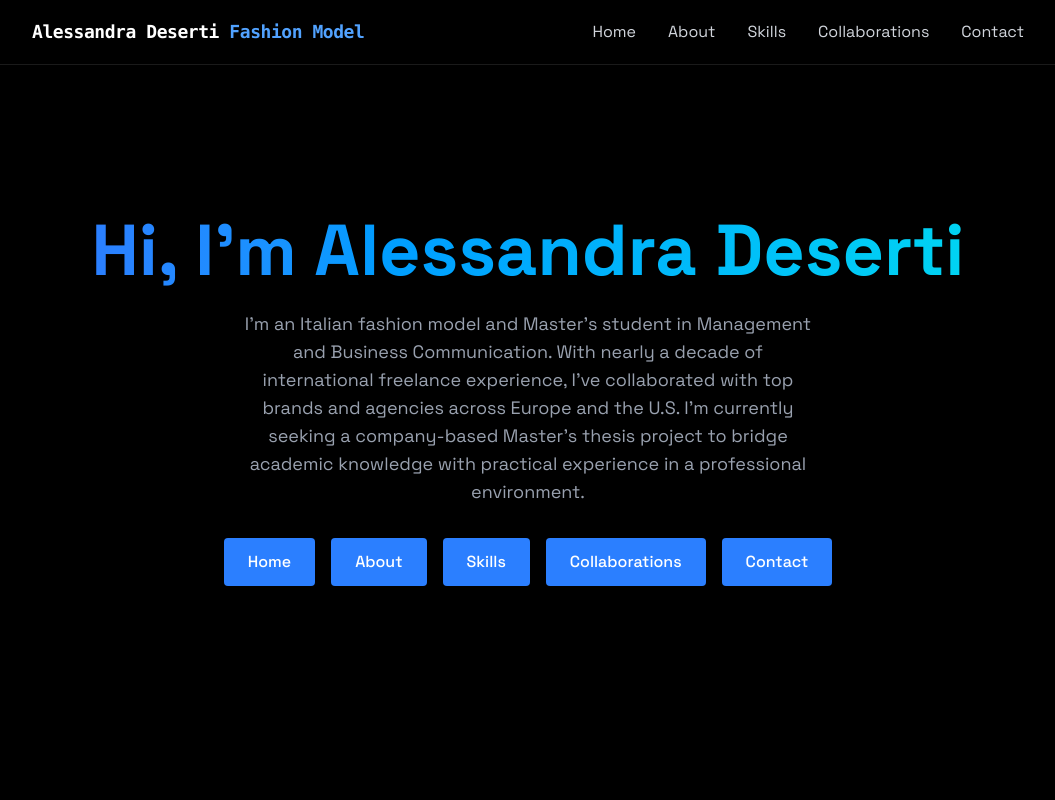
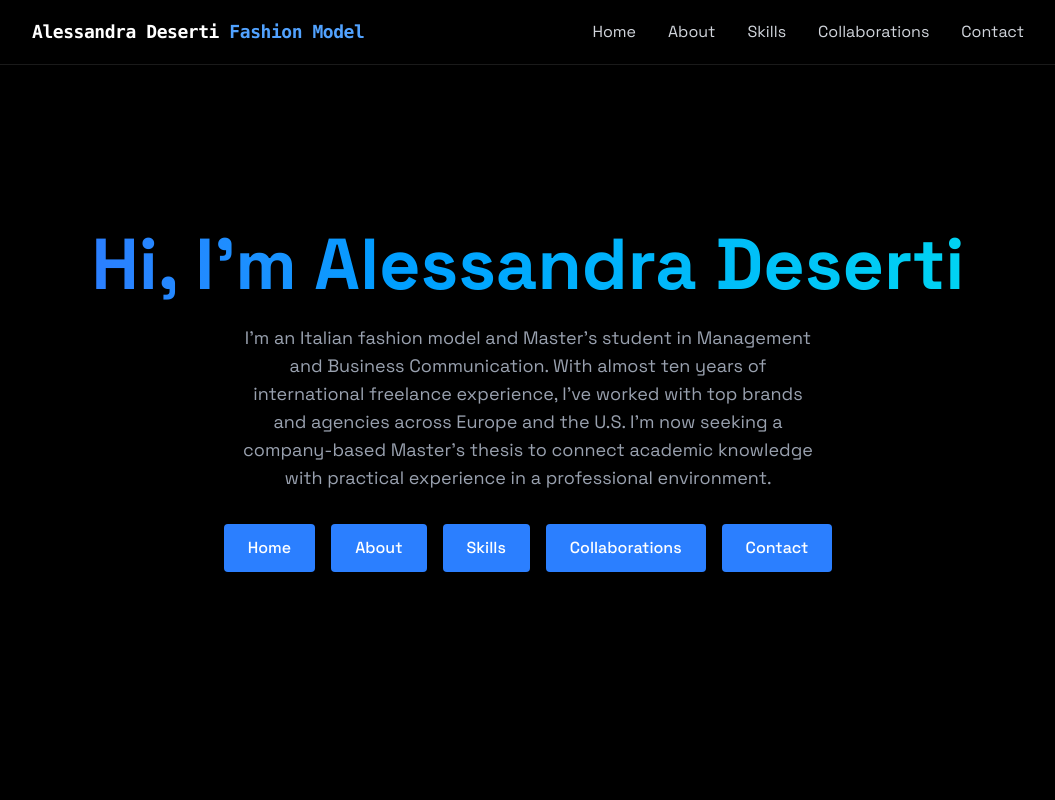
Before and after one commit to alessandradeserti/portfolio, a React (Vite) app: page / in a window 1280 px wide. Shown: the top 800 px of the page, without its empty margins (112-1167 px from the left). Built offline with nearby package versions, Linux system fonts and the light colour scheme.

Commit message:
Update portfolio site

```diff
--- a/src/components/sections/Home.jsx
+++ b/src/components/sections/Home.jsx
@@ -14,8 +14,8 @@ export const Home = () => {
 
           <p className="text-gray-400 text-lg mb-8 max-w-xl mx-auto">
             I’m an Italian fashion model and Master’s student in Management and Business Communication.
-            With nearly a decade of international freelance experience, I’ve collaborated with top brands and agencies across Europe and the U.S.
-            I’m currently seeking a company-based Master’s thesis project to bridge academic knowledge with practical experience in a professional environment.
+            With almost ten years of international freelance experience, I’ve worked with top brands and agencies across Europe and the U.S.
+            I’m now seeking a company-based Master’s thesis to connect academic knowledge with practical experience in a professional environment.
           </p>
 
           <div className="flex flex-wrap justify-center gap-4">
```
